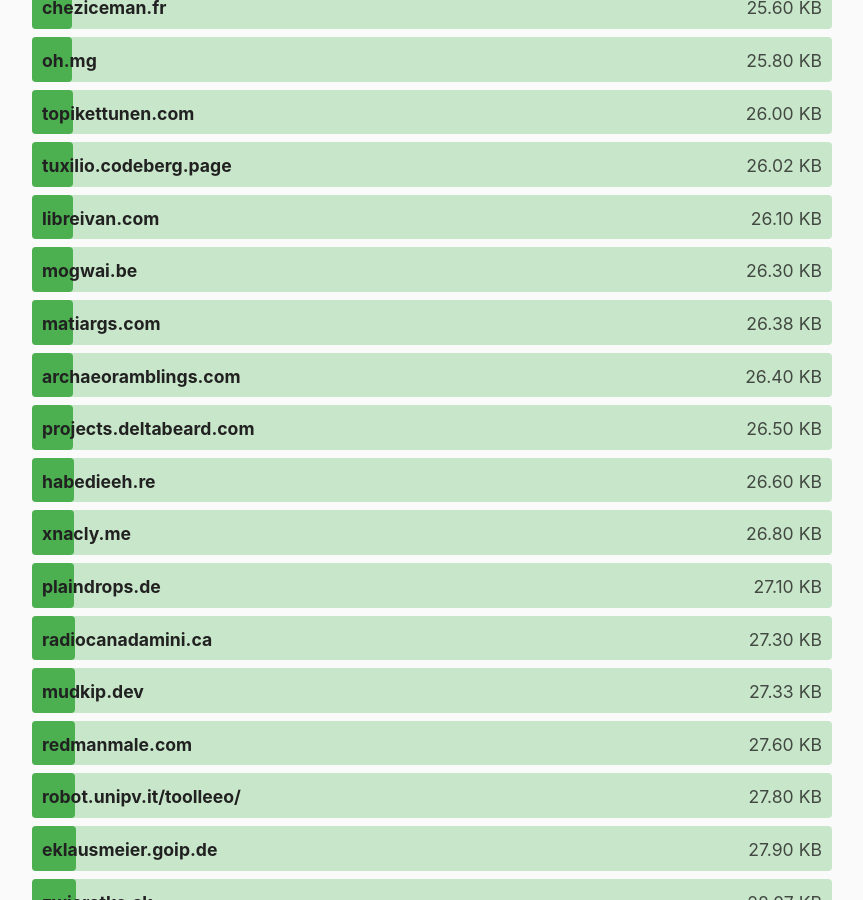
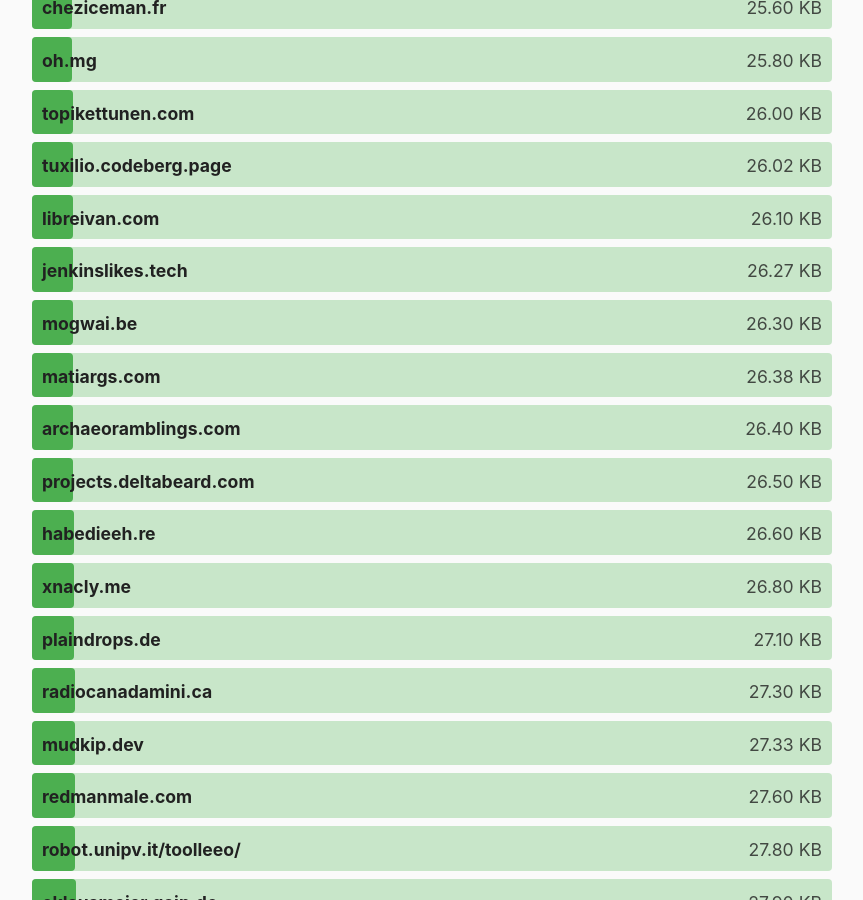
Before and after one commit to kevquirk/512kb.club, a Jekyll site: the page built from index.md, in a window 1280 px wide and 900 px high, scrolled down 11263 px. Shown: the whole window, without its empty margins (208-1071 px from the left). Built offline with Jekyll 4.4.1, drawn with Linux system fonts in a browser that asks for light colours.

Commit message:
Update sites.yml

```diff
--- a/_data/sites.yml
+++ b/_data/sites.yml
@@ -4012,3 +4012,8 @@
   url: https://zwieratko.sk/
   size: 28.07
   last_checked: 2024-02-11
+
+- domain: jenkinslikes.tech
+  url: https://jenkinslikes.tech/
+  size: 26.27
+  last_checked: 2024-06-21
```
